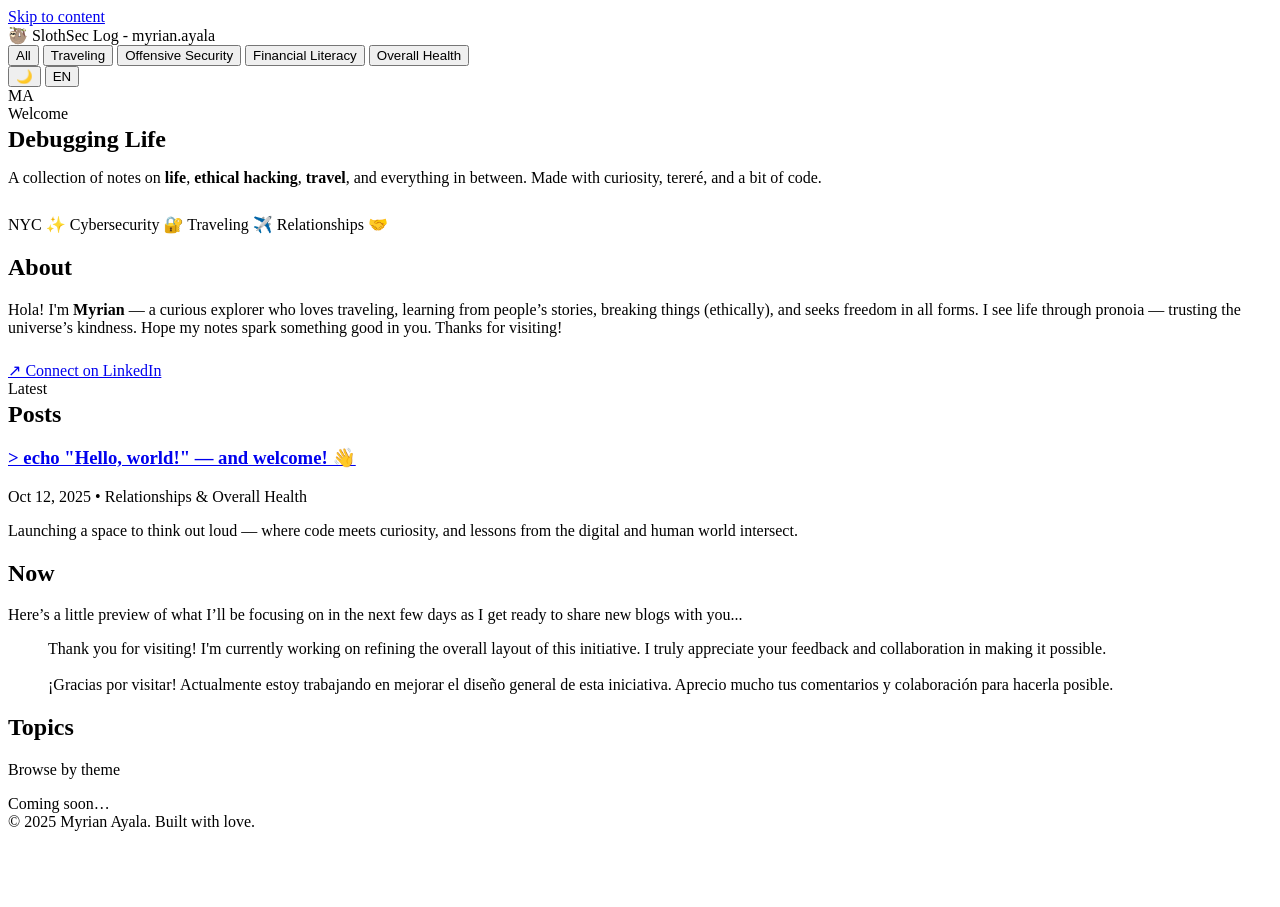
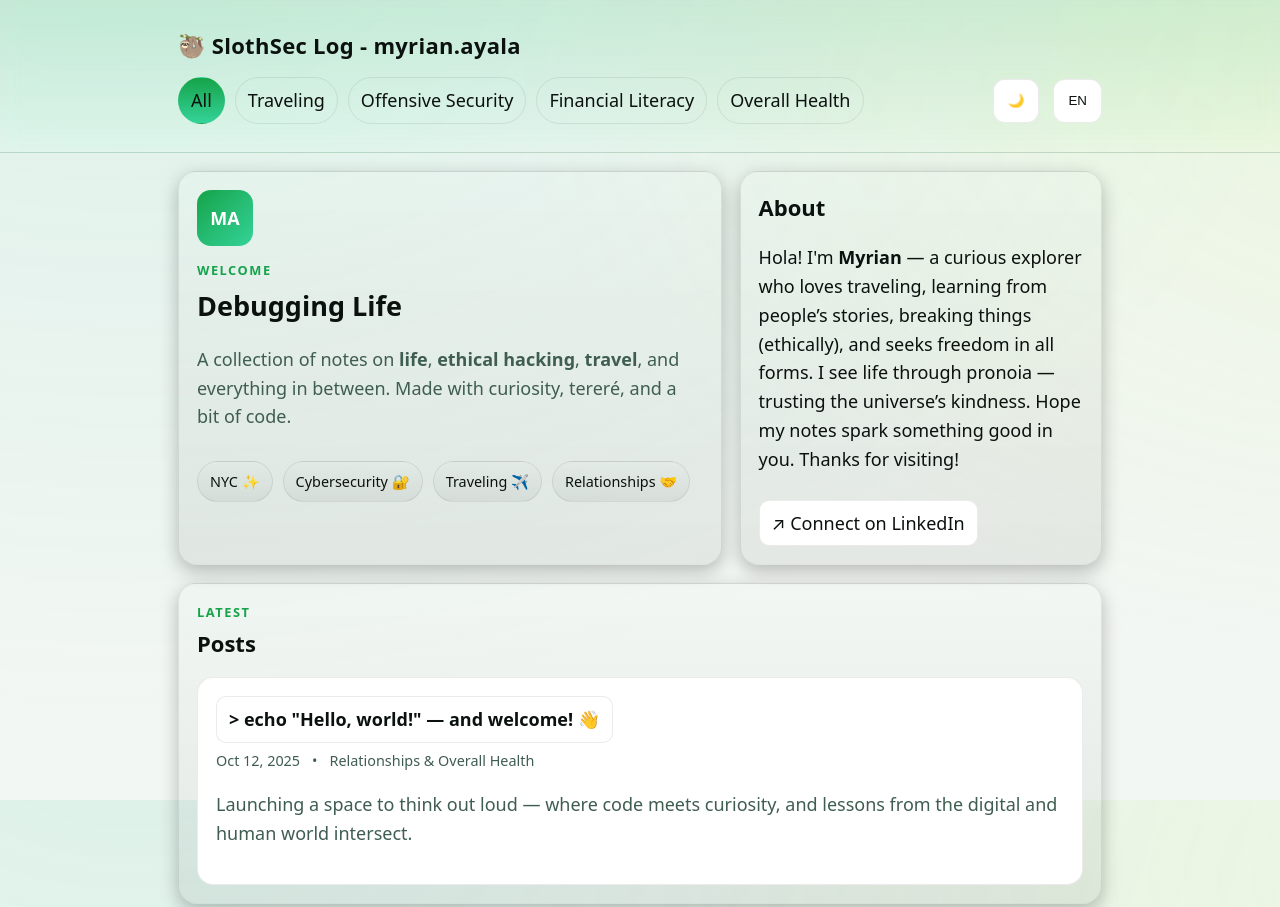
Before and after one commit to MyrianBeatriz/mayala_page, a plain HTML site: page index.html in a window 1280 px wide. Shown: the top 907 px of the page. Before the commit the page ends 839 px from the top, so only its background shows below. Drawn offline with Linux system fonts and the light colour scheme.

Commit message:
added folder and updated index

```diff
--- /dev/null
+++ b/assets/css/main.css
@@ -0,0 +1,168 @@
+/* ================================
+   Sloth Forest • main.css
+   Mobile-first, accessible, responsive
+   ================================ */
+
+/* --- Theme variables --- */
+:root{
+  /* dark */
+  --bg:#0b110e;
+  --card:#0f1612;
+  --muted:#8aa397;
+  --text:#ecf4ee;
+  --accent:#10b981;
+  --accent-2:#a3e635;
+  --ring: 0 0 0 2px var(--accent);
+  --border: rgba(255,255,255,.08);
+  --glass-top: rgba(22,163,74,.25);
+
+  /* layout scale */
+  --space-1: clamp(6px, 1.2vw, 10px);
+  --space-2: clamp(10px, 1.8vw, 14px);
+  --space-3: clamp(14px, 2.4vw, 18px);
+  --space-4: clamp(20px, 3vw, 24px);
+  --radius: 18px;
+
+  /* type scale */
+  --fs-0: clamp(14px, 1.6vw, 15px);
+  --fs-1: clamp(16px, 2vw, 18px);
+  --fs-2: clamp(18px, 2.4vw, 22px);
+  --fs-3: clamp(22px, 3vw, 28px);
+}
+:root.light{
+  /* light */
+  --bg:#f3f7f4;
+  --card:#ffffff;
+  --muted:#3f5d51;
+  --text:#0b110e;
+  --accent:#16a34a;
+  --accent-2:#34d399;
+  --border: rgba(0,0,0,.08);
+  --glass-top: rgba(22,163,74,.12);
+}
+
+/* --- Base --- */
+*{box-sizing:border-box}
+html,body{height:100%}
+html{color-scheme:dark light}
+body{
+  margin:0;
+  font: var(--fs-1)/1.6 system-ui,-apple-system,Segoe UI,Roboto,Inter,Helvetica,Arial,sans-serif;
+  background:
+    radial-gradient(1200px 800px at 10% -10%, rgba(16,185,129,.10), transparent),
+    radial-gradient(900px 600px at 110% 10%, rgba(163,230,53,.10), transparent),
+    var(--bg);
+  color:var(--text);
+  -webkit-text-size-adjust:100%;
+  text-rendering:optimizeLegibility;
+  padding-top: env(safe-area-inset-top);
+}
+
+/* --- Utilities --- */
+.visually-hidden{position:absolute!important;width:1px;height:1px;margin:-1px;border:0;padding:0;clip:rect(0 0 0 0);clip-path:inset(50%);overflow:hidden;white-space:nowrap}
+.skip-link{position:absolute;left:-9999px;top:auto}
+.skip-link:focus{
+  left: env(safe-area-inset-left); top: env(safe-area-inset-top);
+  background:var(--card); color:var(--text); padding:8px 12px; border-radius:10px; z-index:9999;
+  outline: var(--ring);
+}
+
+/* --- Layout --- */
+.container{max-width:960px;margin:0 auto;padding:var(--space-3)}
+header{
+  position:sticky; top:0; z-index:10;
+  border-bottom:1px solid var(--border);
+  background: linear-gradient(to bottom, var(--glass-top), transparent);
+  padding-block: var(--space-1);
+}
+@supports (backdrop-filter: blur(8px)) {
+  header{ backdrop-filter: saturate(140%) blur(8px) }
+}
+@media (max-width:420px){
+  header{ backdrop-filter:none !important }
+}
+
+.nav{display:flex;align-items:center;gap:var(--space-2);flex-wrap:wrap}
+.brand{font-weight:700;letter-spacing:.3px;font-size:var(--fs-2)}
+.spacer{flex:1 1 auto;min-width:120px}
+
+/* --- Buttons & chips --- */
+.btn, .chip, .link{border:1px solid var(--border); color:var(--text)}
+.btn{
+  padding:10px 14px; border-radius:12px; background:var(--card); cursor:pointer;
+  min-height:44px; min-width:44px; touch-action:manipulation;
+}
+.btn:focus-visible{ outline: var(--ring) }
+
+.chip{
+  padding:8px 12px; border-radius:999px; font-size:.9rem;
+  background:linear-gradient(180deg, rgba(255,255,255,.05), rgba(0,0,0,.05));
+  min-height:36px;
+}
+.link{
+  padding:8px 12px; border-radius:10px; text-decoration:none; display:inline-flex; align-items:center; gap:8px; background:var(--card)
+}
+
+/* --- Filter (scrollable on phones) --- */
+.filter{
+  display:flex; gap:10px; flex-wrap:nowrap; overflow:auto; -webkit-overflow-scrolling:touch;
+  scrollbar-width:none;
+}
+.filter::-webkit-scrollbar{ display:none }
+.filter > button{
+  appearance:none; border:1px solid var(--border); background:transparent; color:inherit; font:inherit;
+  padding:8px 12px; border-radius:999px; cursor:pointer; white-space:nowrap; min-height:40px;
+}
+.filter > button.active,
+.filter > button[aria-pressed="true"]{
+  background:linear-gradient(180deg, var(--accent), var(--accent-2));
+  color:#0b110e; border-color:transparent
+}
+
+/* --- Grid: 1 col → 2 cols at 900px --- */
+.grid{
+  display:grid;
+  grid-template-columns: 1fr;
+  gap: var(--space-3);
+}
+@media (min-width: 900px){
+  .grid{ grid-template-columns: minmax(0,1.2fr) minmax(0,.8fr) }
+}
+
+/* --- Cards & content --- */
+.card{
+  background:linear-gradient(180deg, rgba(255,255,255,.04), rgba(0,0,0,.06));
+  border:1px solid var(--border); border-radius:var(--radius); padding:var(--space-3);
+  box-shadow:0 6px 18px rgba(0,0,0,.25)
+}
+.card h2{margin:0 0 var(--space-2) 0; font-size:var(--fs-2)}
+.muted{color:var(--muted)}
+.hero{display:flex;align-items:center;gap:var(--space-2);flex-wrap:wrap}
+.avatar{
+  width:56px;height:56px;border-radius:14px;
+  background:linear-gradient(135deg,var(--accent),var(--accent-2));
+  display:grid;place-items:center;color:white;font-weight:800
+}
+.tags{display:flex;flex-wrap:wrap;gap:10px}
+
+.post{padding:var(--space-3);border-radius:16px;border:1px solid var(--border); background:var(--card)}
+.post h3{margin:0 0 6px 0; font-size:var(--fs-1)}
+.post .meta{font-size:.9rem;color:var(--muted);display:flex;gap:12px;align-items:center;flex-wrap:wrap}
+.post p{word-wrap:break-word; overflow-wrap:anywhere}
+
+.list{display:grid;gap:var(--space-2)}
+.kicker{color:var(--accent);font-weight:700;text-transform:uppercase;letter-spacing:.12em;font-size:.8rem}
+.footer{margin:32px 0 12px;color:var(--muted);font-size:.95rem}
+
+/* --- Motion preferences --- */
+@media (prefers-reduced-motion: reduce){
+  *{animation:none !important; transition:none !important}
+}
+
+/* --- Optional: basic print styles --- */
+@media print{
+  body{ background:#fff; color:#000 }
+  header, .btn, .filter{ display:none !important }
+  .card{ box-shadow:none; border-color:#ddd }
+  a{ color:#000; text-decoration:underline }
+}
--- a/index.html
+++ b/index.html
@@ -5,10 +5,10 @@
   <meta name="viewport" content="width=device-width, initial-scale=1" />
   <title>Myrian Ayala</title>
   <meta name="description" content="Personal notes and posts on traveling, hacking, financial literacy, health and relationships." />
+  <link rel="stylesheet" href="assets/css/main.css">
 </head>
 <body>
   <a class="skip-link" href="#app">Skip to content</a>
-
   <header>
     <div class="container nav">
       <div class="brand" data-i18n="brand">🦥 SlothSec Log - myrian.ayala</div>
```
